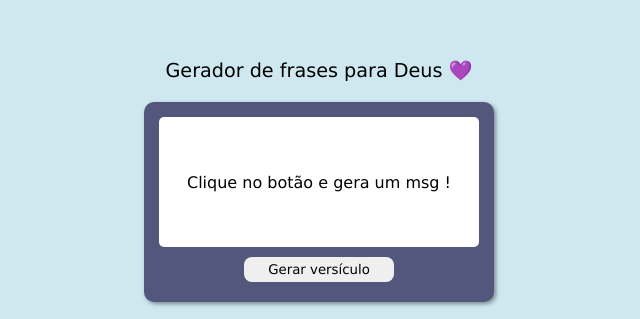
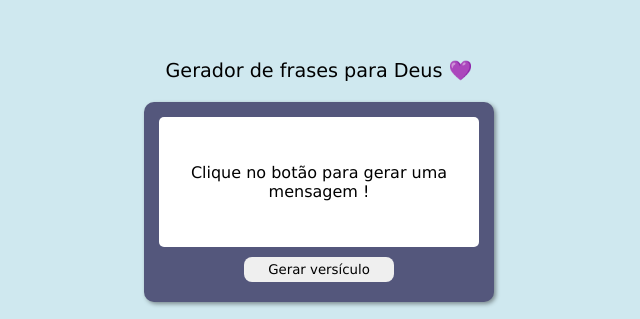
Before and after one commit to Felipe-Monte/gerador-de-frases-main, a plain HTML site: page index.html in a window 1280 px wide. Shown: the part 204-523 px from the top of the page, without its empty margins (321-961 px from the left). Drawn offline with Linux system fonts and the light colour scheme.

Commit message:
new message

```diff
--- a/index.html
+++ b/index.html
@@ -15,7 +15,7 @@
 	</div>
 	<div class="box-container">
 		<div class="message">
-			<span class="quote">Clique no botão e gera um msg !</span>
+			<span class="quote">Clique no botão para gerar uma mensagem !</span>
 		</div>
 		<div class="button-area">
 			<button>
```
